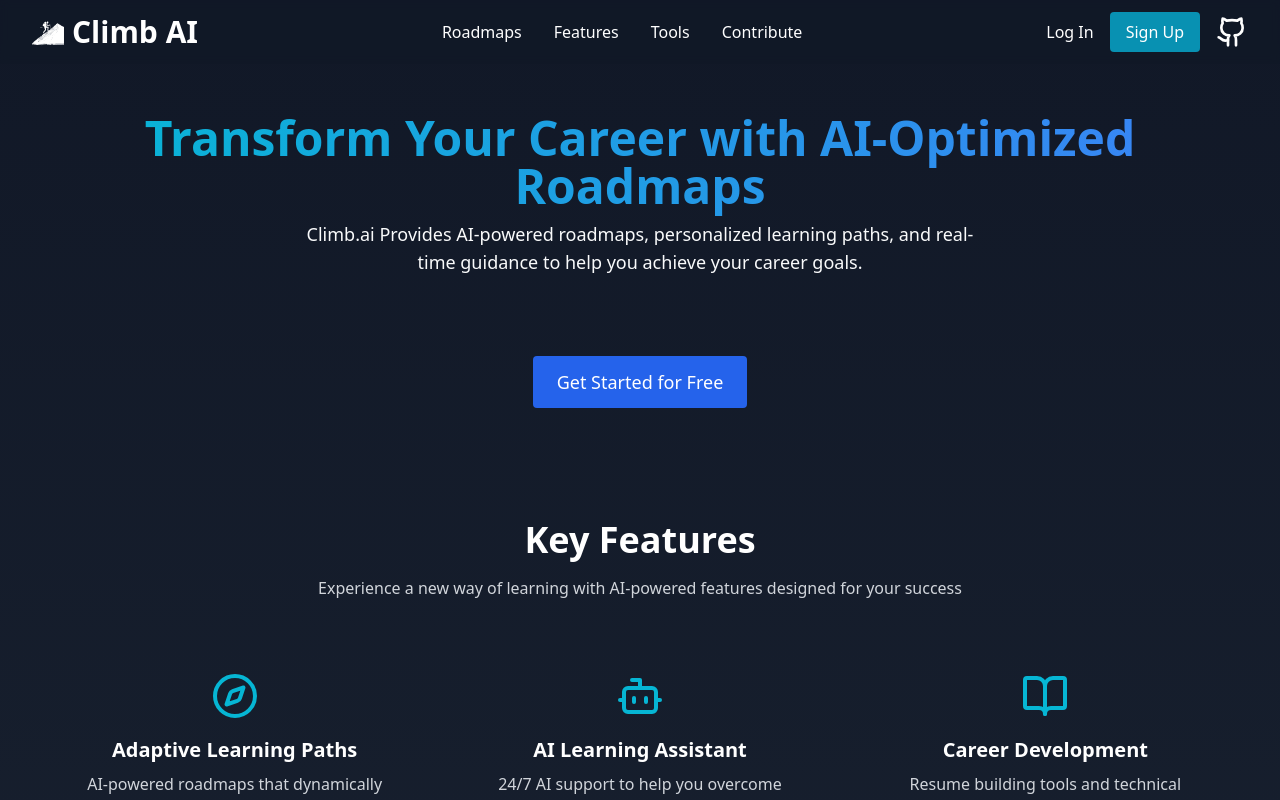
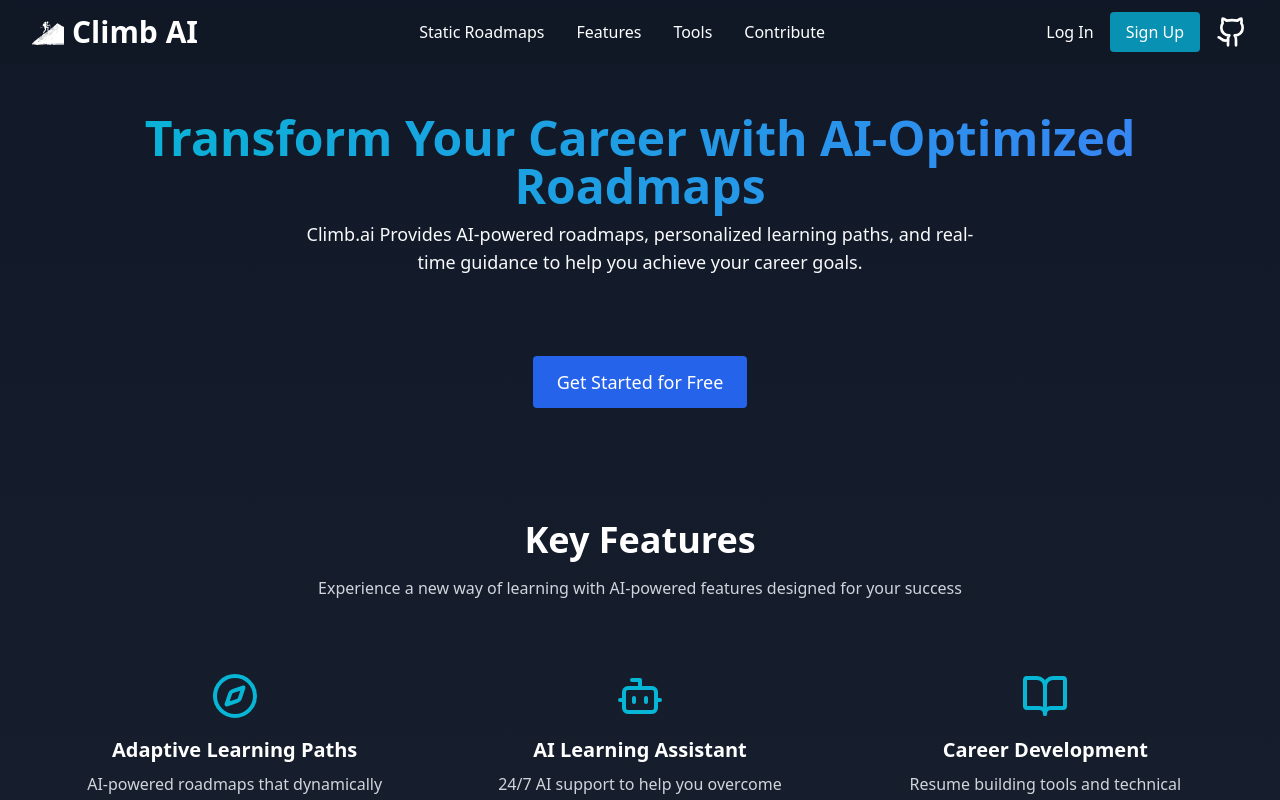
Before and after one commit to Atharva0045/climb_ai-user_platform, a React (Vite) app: page / in a window 1280 px wide. Shown: the top 800 px of the page. Built offline with nearby package versions, Linux system fonts and the light colour scheme; no server answers.

Commit message:
Rename Roadmaps to Static Roadmaps in Navigation

```diff
--- a/src/components/Header.jsx
+++ b/src/components/Header.jsx
@@ -72,9 +72,9 @@ const Header = () => {
                 <Link
                   to="/roadmaps"
                   className="text-white hover:text-cyan-400 font-medium transition-colors"
-                  aria-label="Roadmaps"
+                  aria-label="Static Roadmaps"
                 >
-                  Roadmaps
+                  Static Roadmaps
                 </Link>
                 {isHomePage ? (
                   <>
```
